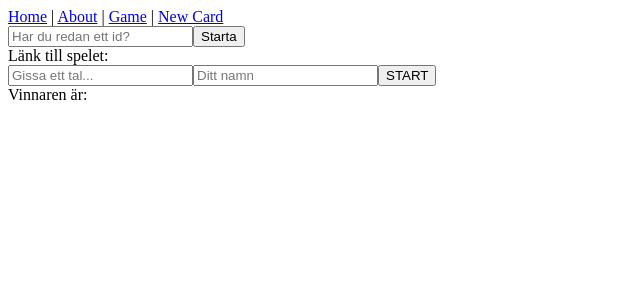
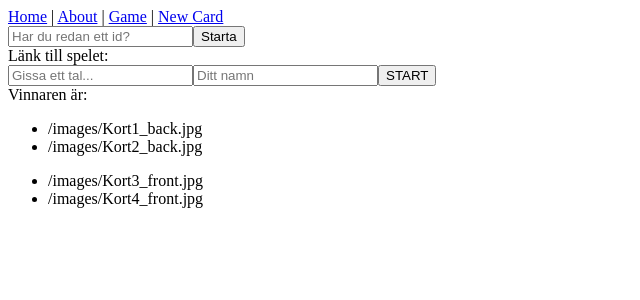
Before and after one commit to ElskeM/CardGameScrum, a Vue app in the folder cardgame_frontend/: page /#/game in a window 1280 px wide. Shown: the top 300 px of the page, without its empty margins (0-640 px from the left). Built offline with nearby package versions, Linux system fonts and the light colour scheme.

Commit message:
basic drag and drop

```diff
--- a/cardgame_frontend/src/components/GameBoard.vue
+++ b/cardgame_frontend/src/components/GameBoard.vue
@@ -1,10 +1,33 @@
 <template>
+  <!-- https://learnvue.co/2020/01/how-to-add-drag-and-drop-to-your-vuejs-project/-->
   <div>
-    <ul>
-  <li v-for="card in playedCards" :value="card" :key="card.id">
-    {{ card.frontImage }}
-  </li>
-  </ul>
+    <ul
+      class="card-area"
+      @drop='onDrop($event)'
+      @dragover.prevent
+      @dragenter.prevent
+    >
+      <li
+        v-for="card in playedCards"
+        :value="card"
+        :key="card.id"
+        class="card"
+      >
+        {{ card.backImage }}
+      </li>
+    </ul>
+    <ul class="card-area">
+      <li
+        v-for="card in playerHand"
+        :value="card"
+        :key="card.id"
+        class="card"
+        draggable
+        @dragstart='startDrag($event, card)'
+      >
+        {{ card.frontImage }}
+      </li>
+    </ul>
   </div>
 
 </template>
@@ -13,8 +36,88 @@
 export default {
   data() {
     return {
-      playedCards: []
+      playedCards: [
+        {
+          id:0,
+          title: "Blandkost",
+          subtitle: "Svenskt genomsnitt",
+          description: "1 års mat för en genomsnittlig svensk",
+          frequence: 365,
+          score: 2000,
+          extraInfo: "Utsläpp från nöttkött: 45 %, mjölkprodukter: 25%",
+          category: "Livsmedel",
+          frontImage: "/images/Kort1_front.jpg",
+          backImage: "/images/Kort1_back.jpg"
+        },
+        {
+          id:1,
+          title: "Blandkost",
+          subtitle: "Frigående kyckling",
+          description:
+            "1års mat för en genomsnittlig svensk, men allt kött är från frigående kyckling",
+          frequence: 365,
+          score: 1000,
+          extraInfo: "Utsläpp från kyckling: 20%",
+          category: "Livsmedel",
+          frontImage: "/images/Kort2_front.jpg",
+          backImage: "/images/Kort2_back.jpg"
+        }
+      ],
+      playerHand: [
+        {
+          id:2,
+          title: "Vegetarisk kost",
+          subtitle: null,
+          description:
+            "1 års mat för en genomsnittlig svensk vegetarian, protein från växter, ägg och mjölkprodukter",
+          frequence: 365,
+          score: 900,
+          extraInfo: "Utsläpp från mjölkprodukter: 50%",
+          category: "Livsmedel",
+          frontImage: "/images/Kort3_front.jpg",
+          backImage: "/images/Kort3_back.jpg"
+        },
+        {
+          id:3,
+          title: "Vegansk kost",
+          subtitle: null,
+          description:
+            "1 års mat för en genomsnittlig svensk vegan, med protein från växter",
+          frequence: 365,
+          score: 500,
+          extraInfo: null,
+          category: "Livsmedel",
+          frontImage: "/images/Kort4_front.jpg",
+          backImage: "/images/Kort4_back.jpg"
+        }
+      ],
+      startDrag: (evt, card) => {
+    evt.dataTransfer.dropEffect = "move";
+    evt.dataTransfer.effectAllowed = "move";
+    evt.dataTransfer.setData("cardId", card.id);
+  },
+  onDrop(evt) {
+    const cardId = evt.dataTransfer.getData("cardId");
+    const item = this.playerHand.find(card => card.id == cardId);
+    this.playedCards.push(item);
+    this.playerHand.splice(this.playerHand.indexOf(item),1);
+  }
     };
-  }
+  },
+
 };
 </script>
+
+<style scoped>
+.drop-zone {
+  background-color: #eee;
+  margin-bottom: 10px;
+  padding: 10px;
+}
+
+.drag-el {
+  background-color: #fff;
+  margin-bottom: 10px;
+  padding: 5px;
+}
+</style>
--- a/cardgame_frontend/src/views/Game.vue
+++ b/cardgame_frontend/src/views/Game.vue
@@ -18,7 +18,7 @@
         <div>Vinnaren är: {{this.whoWon}}</div>
 
 
-
+<GameBoard/>
 
 
     </div>
@@ -28,8 +28,9 @@
 <script>
 
 import axios from 'axios'
-
+import GameBoard from '../components/GameBoard.vue'
 export default {
+  components: { GameBoard },
     data() {
         return {
       //      number: 10,
```
Also changed, not shown: 1 other file (tests, documents, lock files or other folders).
